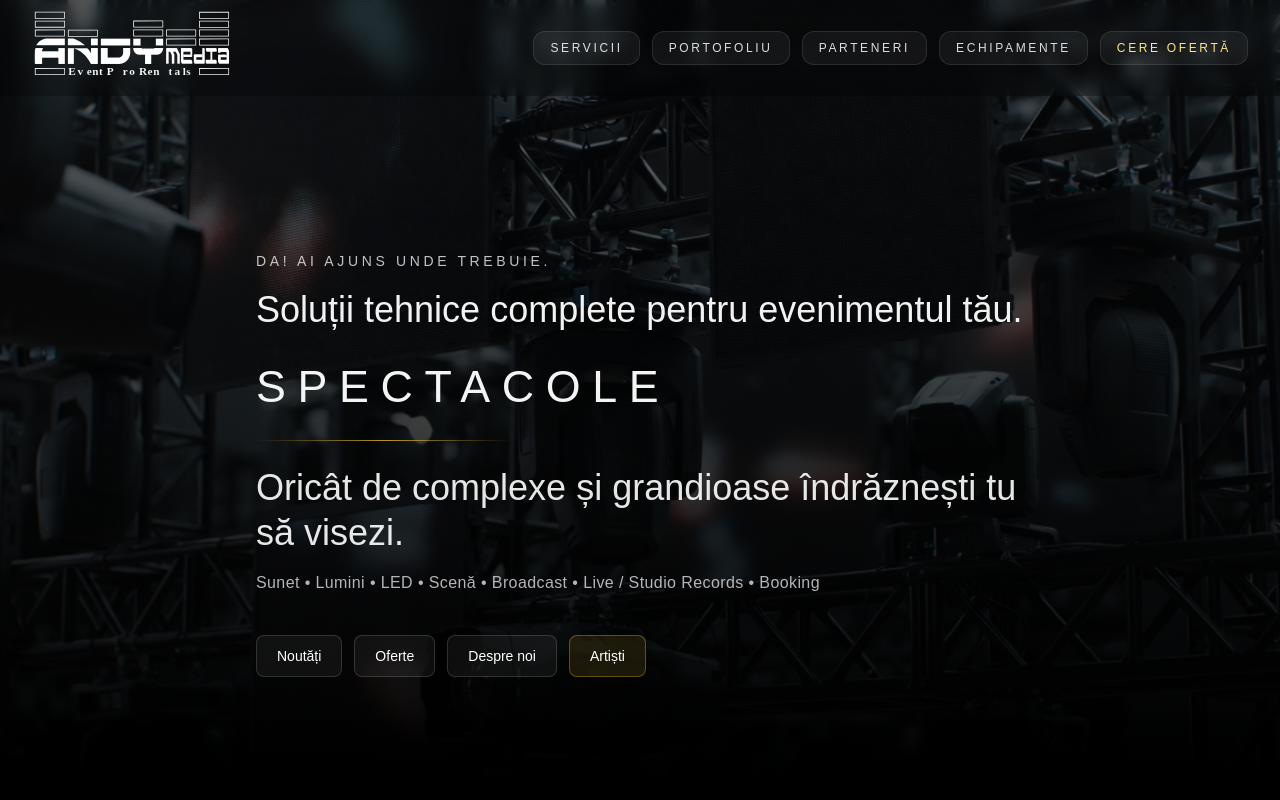
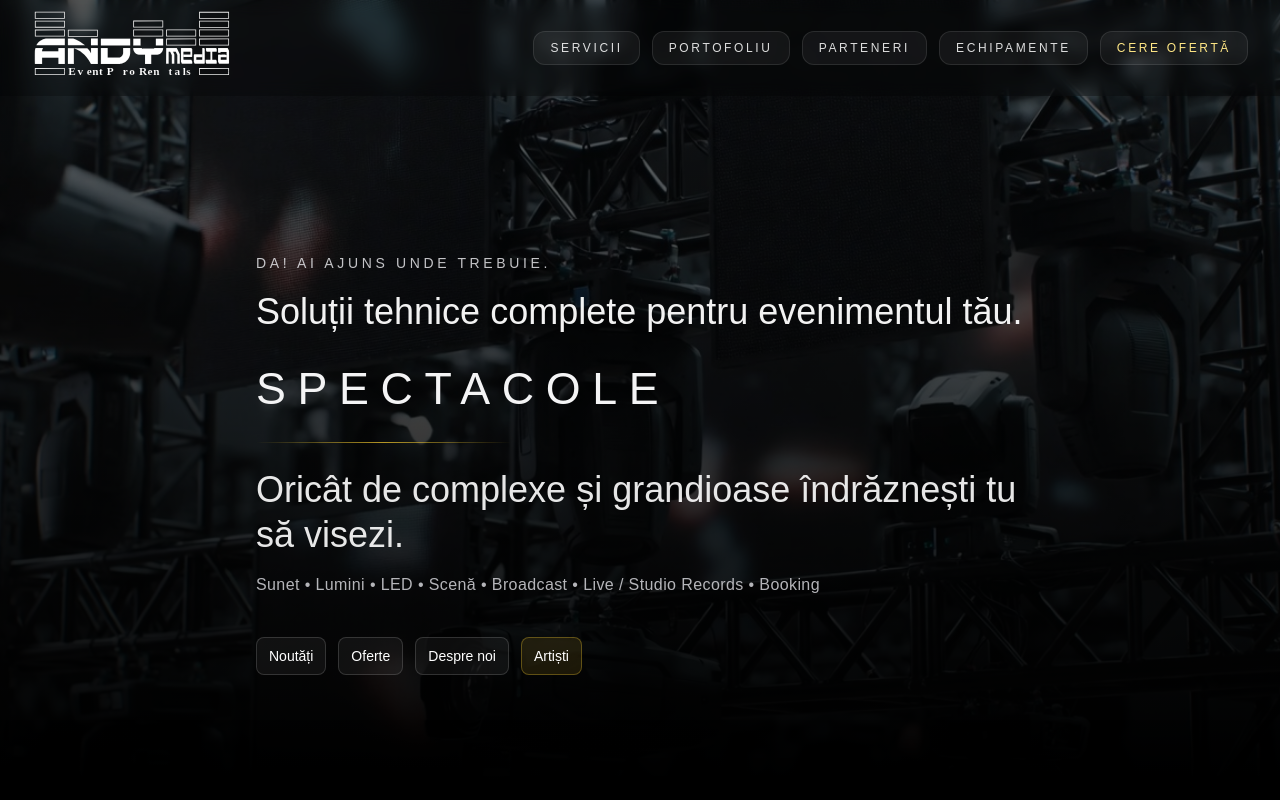
Before and after one commit to stoicaandy/andymedia-site, a Next.js app: page / in a window 1280 px wide. Shown: the top 800 px of the page. Built offline with nearby package versions, Linux system fonts and the light colour scheme.

Commit message:
Update site

```diff
--- a/app/page.tsx
+++ b/app/page.tsx
@@ -32,32 +32,32 @@ export default function Home() {
               Sunet • Lumini • LED • Scenă • Broadcast • Live / Studio Records • Booking
             </p>
 
-            {/* CTA BUTTONS (mai mici, mai finute) */}
-            <div className="mt-10 flex flex-wrap gap-3">
+            {/* CTA BUTTONS (mobile: 2 coloane ca sa nu pice "Artiști" sub tot) */}
+            <div className="mt-10 grid grid-cols-2 gap-2 sm:flex sm:flex-wrap sm:gap-3">
               <a
                 href="#noutati"
-                className="rounded-lg border border-white/15 bg-white/5 px-5 py-2.5 text-xs md:text-sm hover:border-amber-300/50 hover:bg-white/10 transition"
+                className="inline-flex items-center justify-center rounded-lg border border-white/15 bg-white/5 px-3 py-2 text-sm hover:border-amber-300/50 hover:bg-white/10 transition"
               >
                 Noutăți
               </a>
 
               <a
                 href="#oferte"
-                className="rounded-lg border border-white/15 bg-white/5 px-5 py-2.5 text-xs md:text-sm hover:border-amber-300/50 hover:bg-white/10 transition"
+                className="inline-flex items-center justify-center rounded-lg border border-white/15 bg-white/5 px-3 py-2 text-sm hover:border-amber-300/50 hover:bg-white/10 transition"
               >
                 Oferte
               </a>
 
               <a
                 href="#despre-noi"
-                className="rounded-lg border border-white/15 bg-white/5 px-5 py-2.5 text-xs md:text-sm hover:border-amber-300/50 hover:bg-white/10 transition"
+                className="inline-flex items-center justify-center rounded-lg border border-white/15 bg-white/5 px-3 py-2 text-sm hover:border-amber-300/50 hover:bg-white/10 transition"
               >
                 Despre noi
               </a>
 
               <Link
                 href="/parteneri"
-                className="rounded-lg border border-amber-300/30 bg-amber-300/10 px-5 py-2.5 text-xs md:text-sm hover:border-amber-300/60 hover:bg-amber-300/15 transition"
+                className="inline-flex items-center justify-center rounded-lg border border-amber-300/30 bg-amber-300/10 px-3 py-2 text-sm hover:border-amber-300/60 hover:bg-amber-300/15 transition"
               >
                 Artiști
               </Link>
@@ -83,8 +83,9 @@ export default function Home() {
                 </h2>
 
                 <p className="mt-3 text-sm md:text-base text-zinc-300/85 leading-snug max-w-xl">
-                  Producție tehnică pentru evenimente, construită pe control, claritate și execuție
-                  impecabilă. Lucrăm organizat, previzibil și adaptat fiecărui proiect.
+                  Producție tehnică pentru evenimente, construită pe control,
+                  claritate și execuție impecabilă. Lucrăm organizat, previzibil
+                  și adaptat fiecărui proiect.
                 </p>
 
                 <div className="mt-6 flex flex-wrap gap-4">
```
